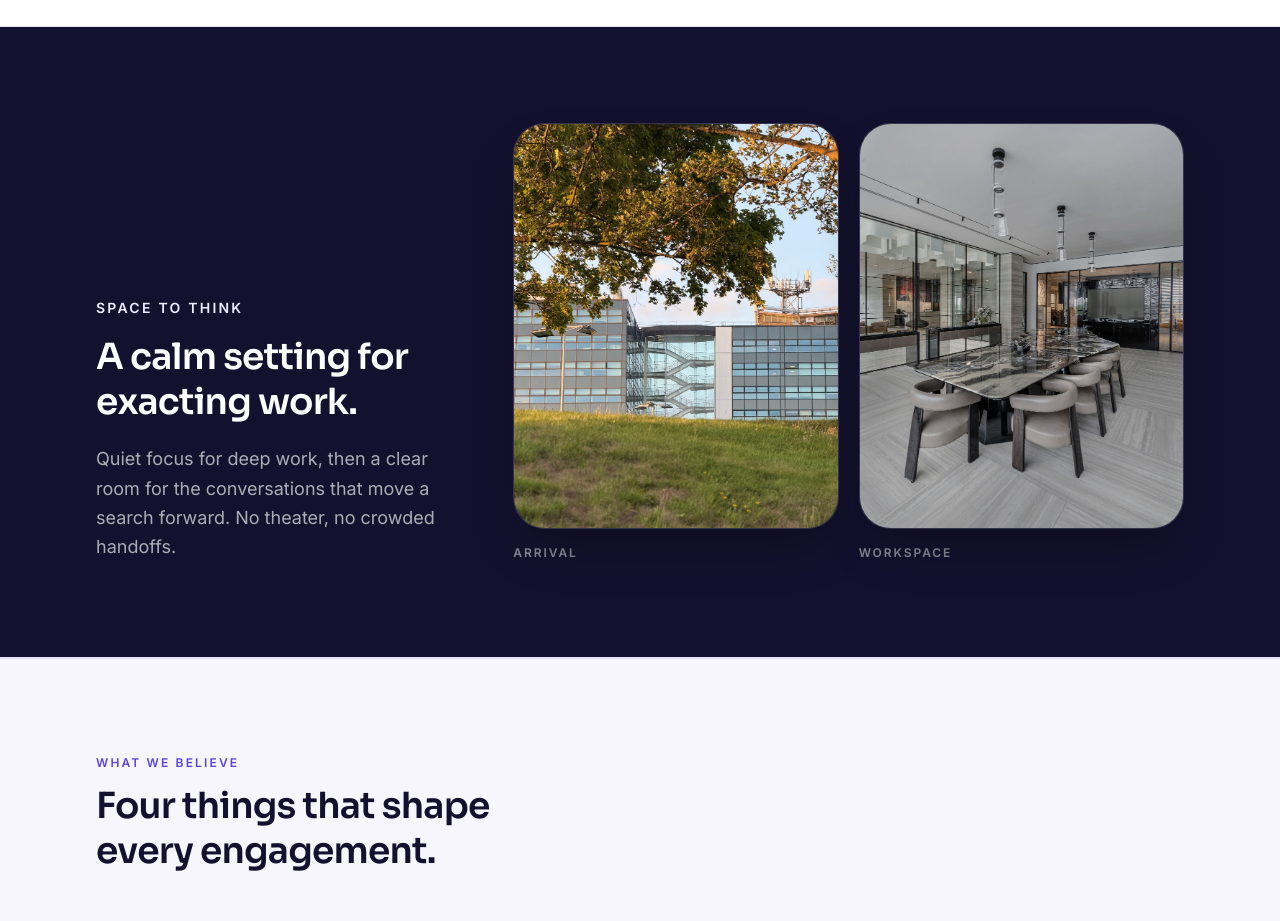
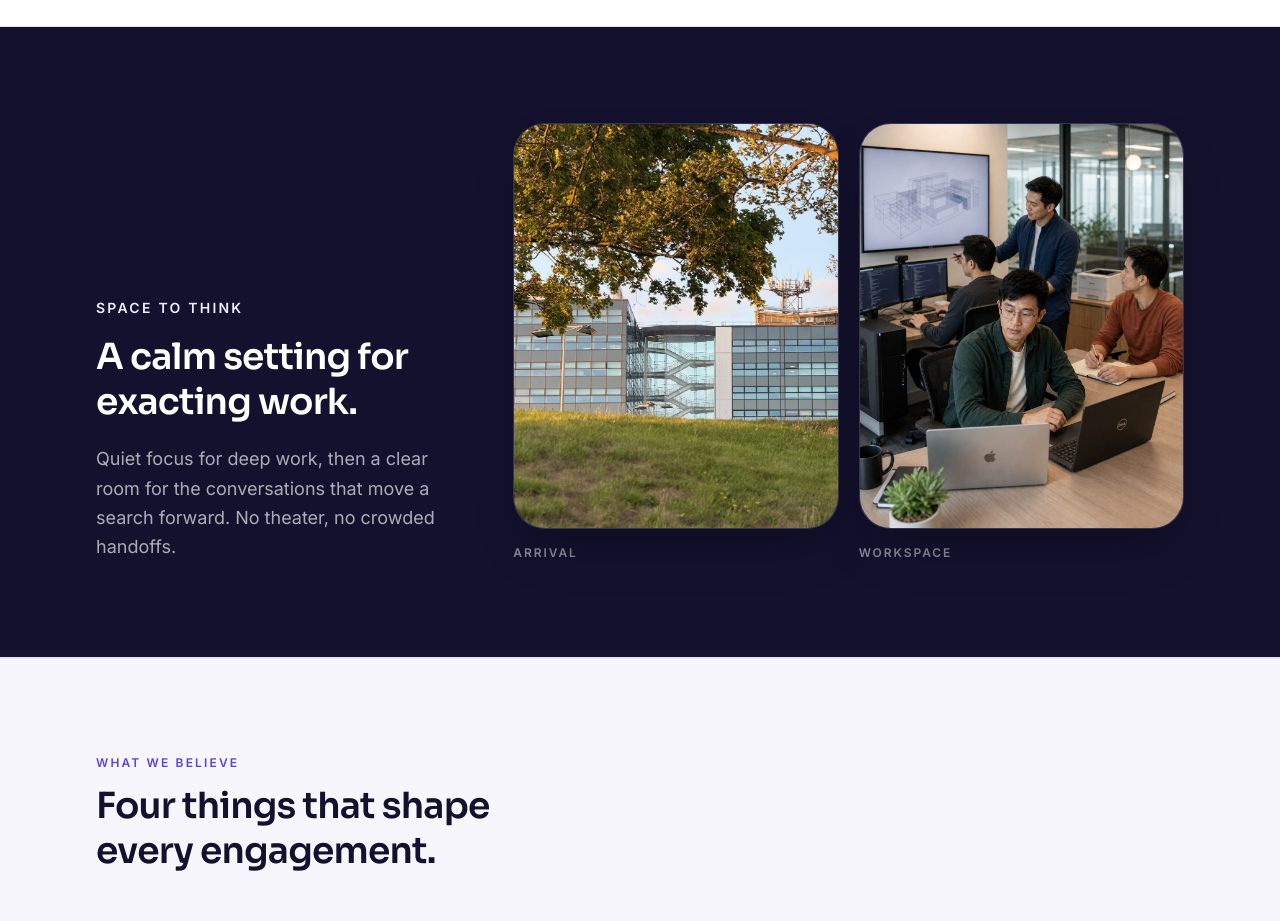
Before and after one commit to Jack-Moes/Upveraoffer, a Next.js app: page /about in a window 1280 px wide. Shown: the part 4300-5221 px from the top of the page. Built offline with nearby package versions, Linux system fonts and the light colour scheme.

Commit message:
Add complete team equipment interior

```diff
--- a/public/images/CREDITS.md
+++ b/public/images/CREDITS.md
@@ -39,7 +39,6 @@ Upveraoffer.
 | `workplace/laptop-session-v2.jpg` | Home, About, Process, and Booking | AI-assisted edit of a photo by Antoni Shkraba | [Pexels original](https://www.pexels.com/photo/employees-using-a-laptop-in-the-office-7163386/) | Pexels License |
 | `workplace/modern-workshop.jpg` | Services | Pavel Danilyuk | [Pexels](https://www.pexels.com/photo/businesspeople-attending-a-business-seminar-8761535/) | Pexels License |
 | `workplace/office-exterior.jpg` | About | Musa Nicholas Dibal | [Pexels](https://www.pexels.com/photo/modern-office-building-with-glass-facade-33206338/) | Pexels License |
-| `workplace/office-interior.jpg` | About | Essentia Media | [Pexels](https://www.pexels.com/photo/elegant-modern-office-interior-design-with-glass-walls-33342712/) | Pexels License |
 
 ## Company identity composites
 
@@ -53,6 +52,7 @@ created with an AI-assisted image workflow and reviewed before publication.
 | `workplace/team-code-review.jpg` | About gallery | Company-provided founder portrait | AI-assisted company scene | Company-provided source |
 | `workplace/founder-workstation.jpg` | About and Contact | Company-provided founder portrait | AI-assisted company scene | Company-provided source |
 | `workplace/team-tech-event.jpg` | About gallery | Company-provided founder portrait | AI-assisted company scene | Company-provided source |
+| `workplace/team-equipment-interior.jpg` | About interior | Company-provided founder portrait | AI-assisted company scene | Company-provided source |
 
 ## About the Unsplash License
 
--- a/src/content/images.ts
+++ b/src/content/images.ts
@@ -57,11 +57,10 @@ export const images = {
       "https://www.pexels.com/photo/modern-office-building-with-glass-facade-33206338/",
   },
   officeInterior: {
-    src: "/images/workplace/office-interior.jpg",
-    alt: "A refined modern conference room with glass walls and a marble table",
-    credit: "Essentia Media",
-    creditUrl:
-      "https://www.pexels.com/photo/elegant-modern-office-interior-design-with-glass-walls-33342712/",
+    src: "/images/workplace/team-equipment-interior.jpg",
+    alt: "The founder and three developers in an office with a desktop tower, dual monitors, TV, Mac and Dell laptops, and printer",
+    credit: "Upveraoffer",
+    creditUrl: "https://upveraoffer.com",
   },
   coachingSession: {
     src: "/images/workplace/laptop-session-v2.jpg",
```
Also changed, not shown: public/images/workplace/office-interior.jpg (deleted), public/images/workplace/team-equipment-interior.jpg (added).
